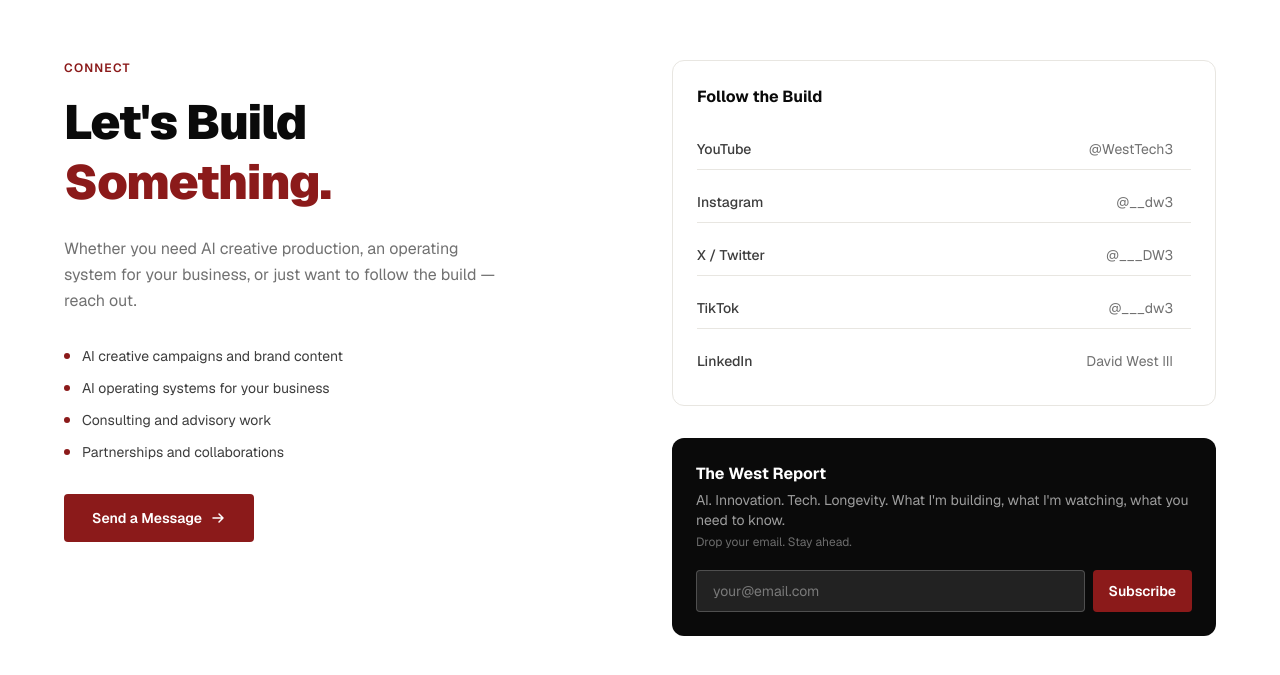
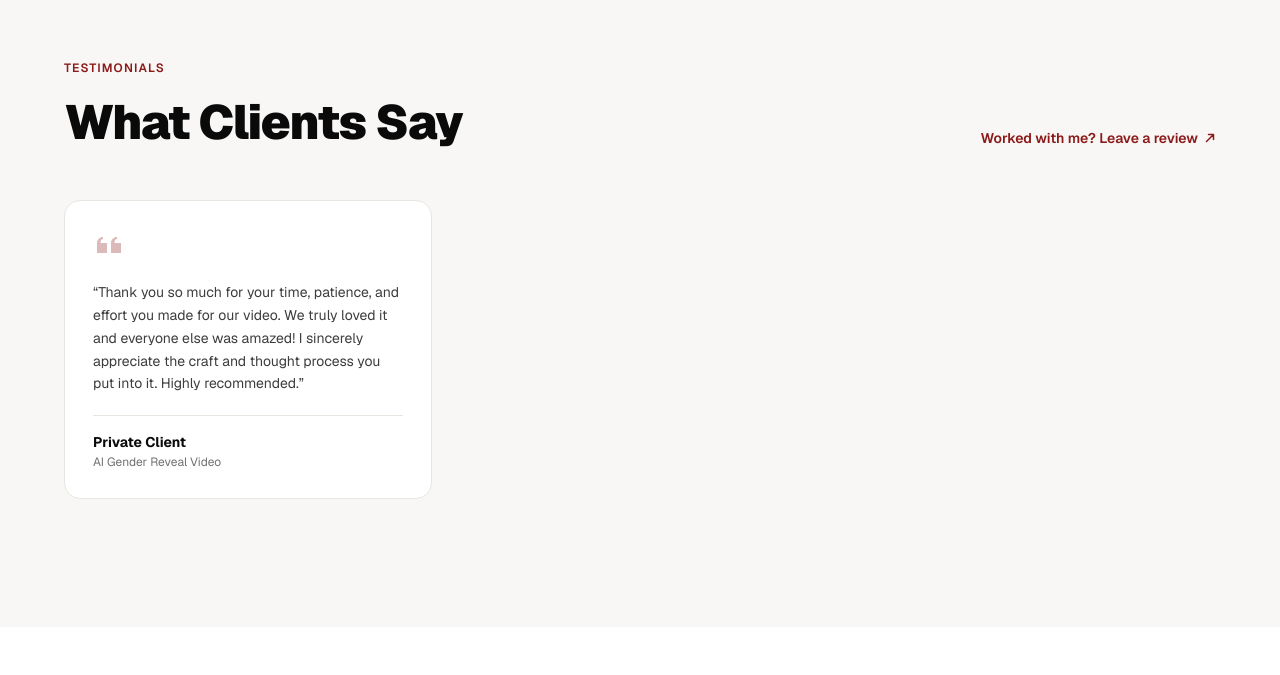
Before and after one commit to MrWest3/westiii-site, a Next.js app: page / in a window 1280 px wide. Shown: the part 11282-11957 px from the top of the page. Built offline with nearby package versions, Linux system fonts and the light colour scheme.

Commit message:
Add Testimonials section with leave-a-review CTA

```diff
--- /dev/null
+++ b/app/components/Testimonials.tsx
@@ -0,0 +1,81 @@
+"use client";
+
+import AnimateIn from "./AnimateIn";
+
+const testimonials = [
+  {
+    quote:
+      "Thank you so much for your time, patience, and effort you made for our video. We truly loved it and everyone else was amazed! I sincerely appreciate the craft and thought process you put into it. Highly recommended.",
+    name: "Private Client",
+    project: "AI Gender Reveal Video",
+  },
+];
+
+function QuoteIcon() {
+  return (
+    <svg width="32" height="32" viewBox="0 0 32 32" fill="none">
+      <path
+        d="M10 8C6.686 8 4 10.686 4 14v10h10V14H7.5C7.5 11.515 8.515 10 10 10V8zm14 0c-3.314 0-6 2.686-6 6v10h10V14h-6.5C21.5 11.515 22.515 10 24 10V8z"
+        fill="var(--crimson)"
+        opacity="0.3"
+      />
+    </svg>
+  );
+}
+
+export default function Testimonials() {
+  return (
+    <section id="testimonials" className="py-24 md:py-32 px-6 bg-[var(--surface)]">
+      <div className="max-w-6xl mx-auto">
+        <div className="flex flex-wrap items-end justify-between gap-4 mb-12">
+          <div>
+            <AnimateIn>
+              <p className="text-xs font-semibold tracking-widest uppercase text-[var(--crimson)] mb-4">
+                Testimonials
+              </p>
+            </AnimateIn>
+            <AnimateIn delay={0.1}>
+              <h2 className="text-4xl md:text-5xl font-black tracking-tight text-[var(--ink)] leading-tight">
+                What Clients Say
+              </h2>
+            </AnimateIn>
+          </div>
+          <AnimateIn delay={0.15}>
+            <a
+              href="mailto:StudioWest3@proton.me?subject=Review%20for%20David%20West%20III&body=Hi%20David%2C%20I%20wanted%20to%20leave%20a%20review%20for%20the%20work%20you%20did%3A"
+              className="text-sm font-semibold text-[var(--crimson)] hover:underline inline-flex items-center gap-1.5 pb-1"
+            >
+              Worked with me? Leave a review
+              <svg width="12" height="12" viewBox="0 0 12 12" fill="none">
+                <path
+                  d="M2.5 9.5L9.5 2.5M9.5 2.5H4.5M9.5 2.5V7.5"
+                  stroke="currentColor"
+                  strokeWidth="1.5"
+                  strokeLinecap="round"
+                  strokeLinejoin="round"
+                />
+              </svg>
+            </a>
+          </AnimateIn>
+        </div>
+
+        <div className="grid md:grid-cols-2 lg:grid-cols-3 gap-6">
+          {testimonials.map((t, i) => (
+            <AnimateIn key={i} delay={0.05 * i}>
+              <div className="border border-[var(--border)] rounded-2xl p-7 bg-white flex flex-col gap-5 h-full">
+                <QuoteIcon />
+                <p className="text-[var(--ink-secondary)] leading-relaxed text-sm flex-1">
+                  &ldquo;{t.quote}&rdquo;
+                </p>
+                <div className="border-t border-[var(--border)] pt-4">
+                  <p className="font-bold text-[var(--ink)] text-sm">{t.name}</p>
+                  <p className="text-xs text-[var(--muted)] mt-0.5">{t.project}</p>
+                </div>
+              </div>
+            </AnimateIn>
+          ))}
+        </div>
+      </div>
+    </section>
+  );
+}
--- a/app/page.tsx
+++ b/app/page.tsx
@@ -7,6 +7,7 @@ import WestStone from "./components/WestStone";
 import WebBuilds from "./components/WebBuilds";
 import Building from "./components/Building";
 import YouTube from "./components/YouTube";
+import Testimonials from "./components/Testimonials";
 import Connect from "./components/Connect";
 
 export default function Home() {
@@ -21,6 +22,7 @@ export default function Home() {
       <WebBuilds />
       <Building />
       <YouTube />
+      <Testimonials />
       <Connect />
     </main>
   );
```
